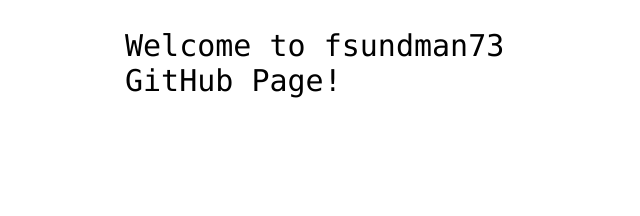
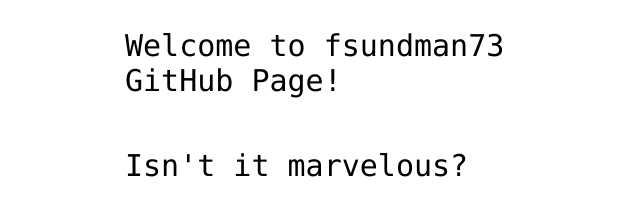
Before and after one commit to fsundman73/fsundman73.github.io, a plain HTML site: page index.html in a window 1280 px wide. Shown: the part 360-576 px from the top of the page, without its empty margins (315-955 px from the left). Drawn offline with Linux system fonts and the light colour scheme.

Commit message:
Fina ändringar

```diff
--- a/index.html
+++ b/index.html
@@ -13,6 +13,7 @@
 
 <!-- Change this code here by copy and pasting your template on line 15 -->
 <p>Welcome to fsundman73 GitHub Page!</p>
+    <p>Isn't it marvelous?</p>
 
 </body>
 </html>
```
